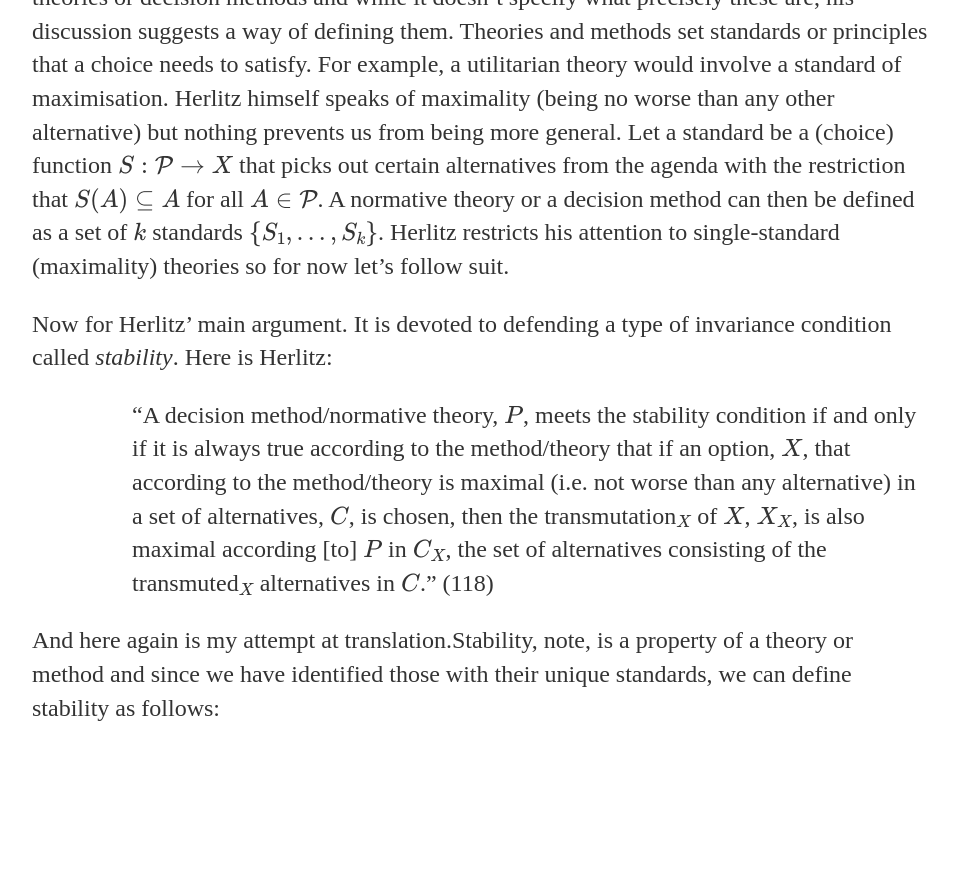
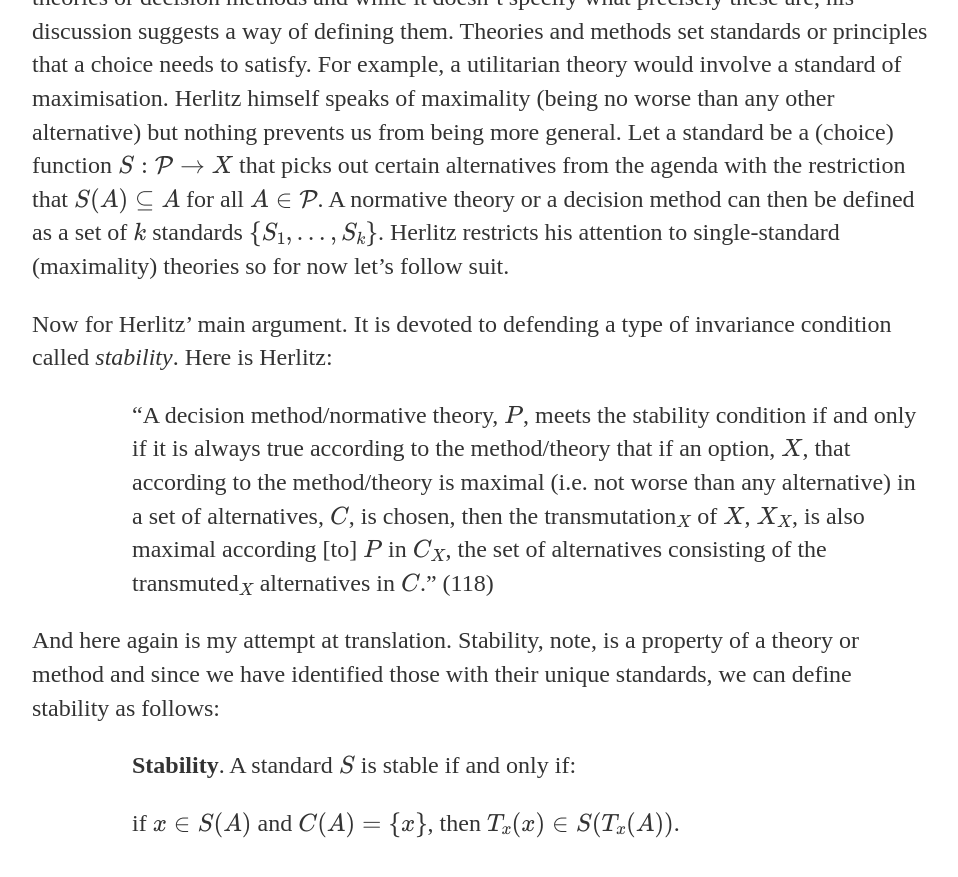
Before and after one commit to uzunovam/uzunovam, a Jekyll site: the page built from _posts/2020-04-28-anders-herlitz-on-unstable-choices.md, in a window 1280 px wide and 900 px high, scrolled down 2522 px. Shown: the top 877 px of the window, without its empty margins (160-1118 px from the left). Built offline with Jekyll 4.4.1, drawn with Linux system fonts in a browser that asks for light colours; before the commit the page ends 3307 px from its top, so only the background shows below that.

Commit message:
Update 2020-04-28-anders-herlitz-on-unstable-choices.md

```diff
--- a/_posts/2020-04-28-anders-herlitz-on-unstable-choices.md
+++ b/_posts/2020-04-28-anders-herlitz-on-unstable-choices.md
@@ -38,4 +38,8 @@ that the act of choosing a maximal alternative alone can revert whether this cho
 
 <p style="padding-left:100px;">“A decision method/normative theory, \(P\), meets the stability condition if and only if it is always true according to the method/theory that if an option, \(X\), that according to the method/theory is maximal (i.e. not worse than any alternative) in a set of alternatives, \(C\), is chosen, then the transmutation\(_{X}\) of \(X\), \(X_{X}\), is also maximal according [to] \(P\) in \(C_{X}\), the set of alternatives consisting of the transmuted\(_{X}\) alternatives in \(C\).” (118)</p>
 
-<p>And here again is my attempt at translation.Stability, note, is a property of a theory or method and since we have identified those with their unique standards, we can define stability as follows:</p>
+<p>And here again is my attempt at translation. Stability, note, is a property of a theory or method and since we have identified those with their unique standards, we can define stability as follows:</p>
+
+<p style="padding-left:100px;"><strong>Stability</strong>. A standard \(S\) is stable if and only if:</p>
+
+<p style="padding-left:100px;">if \(x \in S(A)\) and \(C(A) = \{x\}\), then \(T_{x}(x) \in S(T_{x}(A))\).</p>
```
